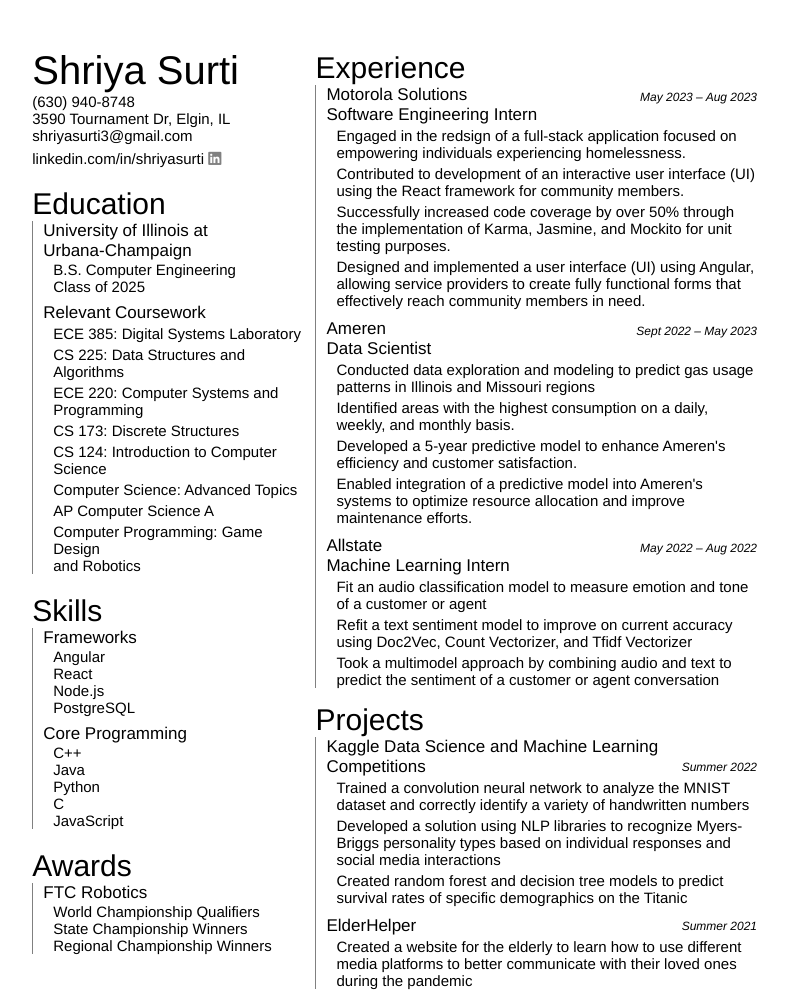
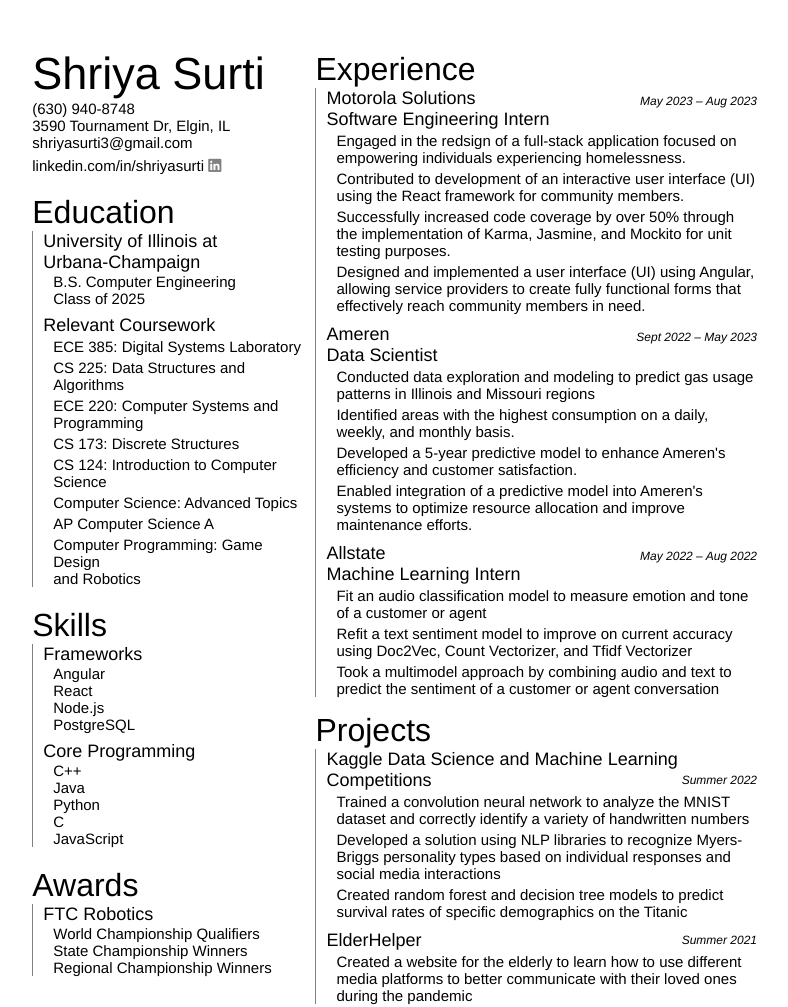
Before and after one commit to ssurt2/resume, a plain HTML site: page index.html in a window 1280 px wide. Shown: the whole page, without its empty margins (241-1029 px from the left). Drawn offline with Linux system fonts and the light colour scheme; a web font is replaced by a local one.

Commit message:
Update style.css

```diff
--- a/style.css
+++ b/style.css
@@ -29,13 +29,13 @@ b {
 }
 
 #name .title {
-	font-size: 40px;
+	font-size: 45px;
 }
 
 .title {
 	margin-top: 15px;
-	font-size: 30px;
-	font-weight: 300;
+	font-size: 32px;
+	font-weight: 302;
 	/*background-color: blue;*/
 }
 
@@ -53,12 +53,20 @@ b {
 
 .item {
 	/*margin-top: 5px;*/
-	font-size: 17px;
+	font-size: 18px;
 	padding-top: 8px;
 	padding-left: 10px;
 	font-weight: 400;
 	/*background-color: blue;*/
 }
+
+.position{
+	/*margin-top: 5px;*/
+	font-size: 15px;
+	font-weight: 350;
+	/*background-color: blue;*/
+}
+
 
 .secondary-item {
 	font-size: 16px;
@@ -87,6 +95,8 @@ div .item:nth-child(1) {
 #proficiency {
 	margin-left: 17.5px;
 }
+
+
 
 .location {
 	font-size: 12px;
```
